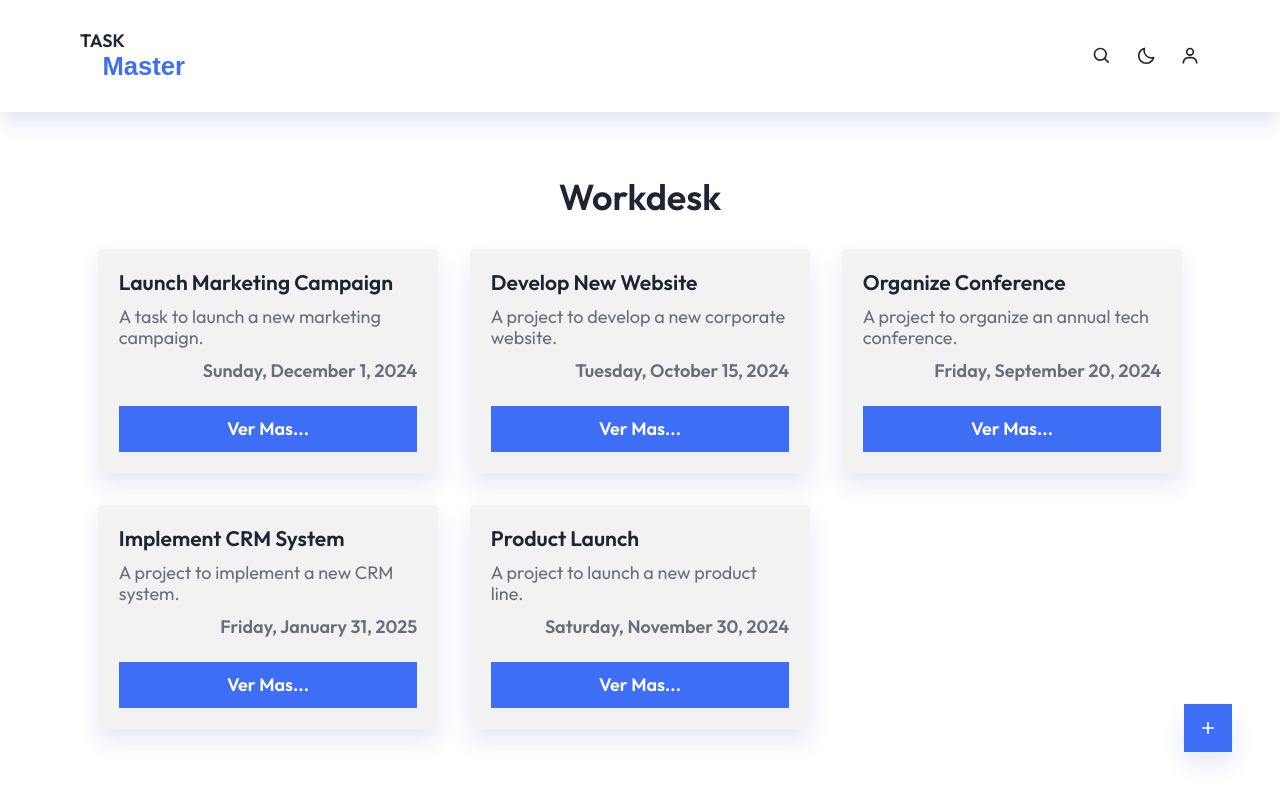
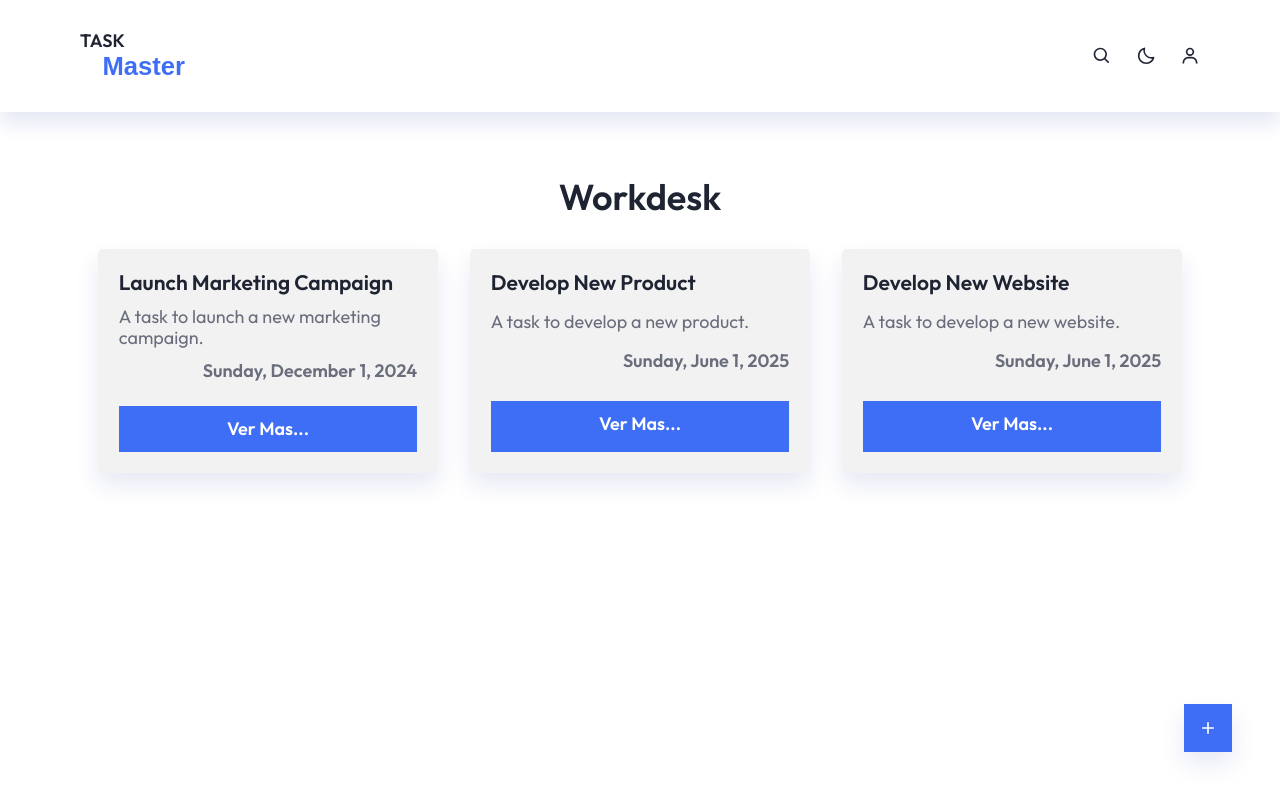
Before and after one commit to EFZR/Task-manager, a React (Vite) app: page / in a window 1280 px wide. Built offline with nearby package versions, Linux system fonts and the light colour scheme; a web font is replaced by a local one.

Commit message:
task selected by stauts

```diff
--- a/src/components/Kanban.tsx
+++ b/src/components/Kanban.tsx
@@ -1,5 +1,4 @@
 import useTask from "../hooks/useTask";
-import { BiPlus } from "react-icons/bi";
 import "../styles/Kanban.css";
 
 export default function Kanban() {
@@ -13,13 +12,16 @@ export default function Kanban() {
           <div className="kanban__list-header">
             <h3 className="kanban__list-title">To Do</h3>
           </div>
-          {tasks.map((task) => (
+          {tasks.map((task) => {
+            if (task.state === "todo")
+              return (
                 <article className="kanban__card grid" key={task.id}>
                   <div className="color__flag"></div>
                   <h3 className="kanban__card-title">{task.title}</h3>
                   <p>{task.description}</p>
                 </article>
-          ))}
+              );
+          })}
           <div className="kanban__list-footer">
             <button type="button" className="button kanban__card-button">
               Add a Card
@@ -30,20 +32,16 @@ export default function Kanban() {
           <div className="kanban__list-header">
             <h3 className="kanban__list-title">In Process</h3>
           </div>
-          {tasks.map((task) => (
+          {tasks.map((task) => {
+            if (task.state == "process")
+              return (
                 <article className="kanban__card grid" key={task.id}>
                   <div className="color__flag"></div>
                   <h3 className="kanban__card-title">{task.title}</h3>
                   <p>{task.description}</p>
                 </article>
-          ))}
-          {tasks.map((task) => (
-            <article className="kanban__card grid" key={task.id}>
-              <div className="color__flag"></div>
-              <h3 className="kanban__card-title">{task.title}</h3>
-              <p>{task.description}</p>
-            </article>
-          ))}
+              );
+          })}
           <div className="kanban__list-footer">
             <button type="button" className="button kanban__card-button">
               Add a Card
@@ -54,13 +52,16 @@ export default function Kanban() {
           <div className="kanban__list-header">
             <h3 className="kanban__list-title">Done</h3>
           </div>
-          {tasks.map((task) => (
+          {tasks.map((task) => {
+            if (task.state == "done")
+              return (
                 <article className="kanban__card grid" key={task.id}>
                   <div className="color__flag"></div>
                   <h3 className="kanban__card-title">{task.title}</h3>
                   <p>{task.description}</p>
                 </article>
-          ))}
+              );
+          })}
           <div className="kanban__list-footer">
             <button type="button" className="button kanban__card-button">
               Add a Card
--- a/src/data/index.ts
+++ b/src/data/index.ts
@@ -10,207 +10,166 @@ export const projects: Project[] = [
     endDate: formatInputDate(new Date("2024-12-01")),
     complete: false,
     collaborators: [
+      { username: "Messi" },
+      { username: "Ronaldo" },
       { username: "Neymar" },
-      { username: "Mbappe" },
-      { username: "Cavani" },
     ],
     tasks: [
       {
         id: uuidv4(),
         title: "Design Campaign",
         description: "Design the overall campaign",
+        state: "todo",
       },
       {
         id: uuidv4(),
         title: "Create Content",
         description: "Create content for the campaign",
+        state: "process",
       },
       {
         id: uuidv4(),
         title: "Launch Campaign",
         description: "Launch the campaign",
+        state: "done",
+      },
+    ],
+  },
+  {
+    id: uuidv4(),
+    name: "Develop New Product",
+    description: "A task to develop a new product.",
+    endDate: formatInputDate(new Date("2025-06-01")),
+    complete: false,
+    collaborators: [
+      { username: "Mbappe" },
+      { username: "Salah" },
+      { username: "Lewandowski" },
+    ],
+    tasks: [
+      {
+        id: uuidv4(),
+        title: "Market Research",
+        description: "Conduct market research",
+        state: "todo",
+      },
+      {
+        id: uuidv4(),
+        title: "Product Design",
+        description: "Design the new product",
+        state: "process",
+      },
+      {
+        id: uuidv4(),
+        title: "Product Launch",
+        description: "Launch the new product",
+        state: "done",
       },
     ],
   },
   {
     id: uuidv4(),
     name: "Develop New Website",
-    description: "A project to develop a new corporate website.",
-    endDate: formatInputDate(new Date("2024-10-15")),
+    description: "A task to develop a new website.",
+    endDate: formatInputDate(new Date("2025-06-01")),
     complete: false,
     collaborators: [
-      { username: "Alice" },
-      { username: "Bob" },
-      { username: "Charlie" },
+      { username: "Messi" },
+      { username: "Ronaldo" },
+      { username: "Neymar" },
     ],
     tasks: [
       {
         id: uuidv4(),
-        title: "Gather Requirements",
-        description: "Gather requirements from stakeholders",
+        title: "Task 1",
+        description: "Description for task 1",
+        state: "todo",
       },
       {
         id: uuidv4(),
-        title: "Design UI/UX",
-        description: "Design the user interface and user experience",
+        title: "Task 2",
+        description: "Description for task 2",
+        state: "process",
       },
       {
         id: uuidv4(),
-        title: "Develop Backend",
-        description: "Develop the backend of the website",
+        title: "Task 3",
+        description: "Description for task 3",
+        state: "done",
       },
       {
         id: uuidv4(),
-        title: "Develop Frontend",
-        description: "Develop the frontend of the website",
+        title: "Task 4",
+        description: "Description for task 4",
+        state: "todo",
       },
       {
         id: uuidv4(),
-        title: "Testing",
-        description: "Test the website for bugs and issues",
+        title: "Task 5",
+        description: "Description for task 5",
+        state: "process",
       },
       {
         id: uuidv4(),
-        title: "Deployment",
-        description: "Deploy the website to the live server",
+        title: "Task 6",
+        description: "Description for task 6",
+        state: "done",
+      },
+      {
+        id: uuidv4(),
+        title: "Task 7",
+        description: "Description for task 7",
+        state: "todo",
+      },
+      {
+        id: uuidv4(),
+        title: "Task 8",
+        description: "Description for task 8",
+        state: "process",
+      },
+      {
+        id: uuidv4(),
+        title: "Task 9",
+        description: "Description for task 9",
+        state: "done",
+      },
+      {
+        id: uuidv4(),
+        title: "Task 10",
+        description: "Description for task 10",
+        state: "todo",
+      },
+      {
+        id: uuidv4(),
+        title: "Task 11",
+        description: "Description for task 11",
+        state: "process",
+      },
+      {
+        id: uuidv4(),
+        title: "Task 12",
+        description: "Description for task 12",
+        state: "done",
+      },
+      {
+        id: uuidv4(),
+        title: "Task 13",
+        description: "Description for task 13",
+        state: "todo",
+      },
+      {
+        id: uuidv4(),
+        title: "Task 14",
+        description: "Description for task 14",
+        state: "process",
+      },
+      {
+        id: uuidv4(),
+        title: "Task 15",
+        description: "Description for task 15",
+        state: "done",
       },
     ],
   },
-  {
-    id: uuidv4(),
-    name: "Organize Conference",
-    description: "A project to organize an annual tech conference.",
-    endDate: formatInputDate(new Date("2024-09-20")),
-    complete: false,
-    collaborators: [
-      { username: "Dave" },
-      { username: "Eve" },
-      { username: "Frank" },
-    ],
-    tasks: [
-      {
-        id: uuidv4(),
-        title: "Select Venue",
-        description: "Select and book the venue for the conference",
-      },
-      {
-        id: uuidv4(),
-        title: "Invite Speakers",
-        description: "Invite speakers to the conference",
-      },
-      {
-        id: uuidv4(),
-        title: "Prepare Schedule",
-        description: "Prepare the schedule for the conference",
-      },
-      {
-        id: uuidv4(),
-        title: "Market Event",
-        description: "Market the event to potential attendees",
-      },
-      {
-        id: uuidv4(),
-        title: "Handle Logistics",
-        description: "Manage the logistics of the conference",
-      },
-      {
-        id: uuidv4(),
-        title: "Conduct Event",
-        description: "Conduct the conference",
-      },
-    ],
-  },
-  {
-    id: uuidv4(),
-    name: "Implement CRM System",
-    description: "A project to implement a new CRM system.",
-    endDate: formatInputDate(new Date("2025-01-31")),
-    complete: false,
-    collaborators: [
-      { username: "Grace" },
-      { username: "Heidi" },
-      { username: "Ivan" },
-    ],
-    tasks: [
-      {
-        id: uuidv4(),
-        title: "Assess Requirements",
-        description: "Assess the requirements for the CRM system",
-      },
-      {
-        id: uuidv4(),
-        title: "Select CRM Software",
-        description: "Select the appropriate CRM software",
-      },
-      {
-        id: uuidv4(),
-        title: "Plan Implementation",
-        description: "Plan the implementation process",
-      },
-      {
-        id: uuidv4(),
-        title: "Migrate Data",
-        description: "Migrate existing data to the new CRM system",
-      },
-      {
-        id: uuidv4(),
-        title: "Train Staff",
-        description: "Train staff on how to use the new CRM system",
-      },
-      {
-        id: uuidv4(),
-        title: "Go Live",
-        description: "Launch the CRM system for everyday use",
-      },
-      {
-        id: uuidv4(),
-        title: "Monitor and Optimize",
-        description: "Monitor the system and optimize as needed",
-      },
-    ],
-  },
-  {
-    id: uuidv4(),
-    name: "Product Launch",
-    description: "A project to launch a new product line.",
-    endDate: formatInputDate(new Date("2024-11-30")),
-    complete: false,
-    collaborators: [
-      { username: "Jack" },
-      { username: "Kathy" },
-      { username: "Leo" },
-    ],
-    tasks: [
-      {
-        id: uuidv4(),
-        title: "Market Research",
-        description: "Conduct market research for the new product",
-      },
-      {
-        id: uuidv4(),
-        title: "Product Design",
-        description: "Design the new product",
-      },
-      {
-        id: uuidv4(),
-        title: "Manufacturing",
-        description: "Oversee the manufacturing process",
-      },
-      {
-        id: uuidv4(),
-        title: "Marketing Campaign",
-        description: "Create and launch the marketing campaign",
-      },
-      {
-        id: uuidv4(),
-        title: "Launch Event",
-        description: "Organize the product launch event",
-      },
-      {
-        id: uuidv4(),
-        title: "Post-Launch Review",
-        description: "Review the product launch and gather feedback",
-      },
-    ],
-  },
+  // ... more projects
 ];
--- a/src/types/index.ts
+++ b/src/types/index.ts
@@ -21,4 +21,5 @@ export type Task = {
   id: string,
   title: string,
   description: string,
+  state: string,
 }
```
Lines whose indentation alone changed are shown as unchanged.
